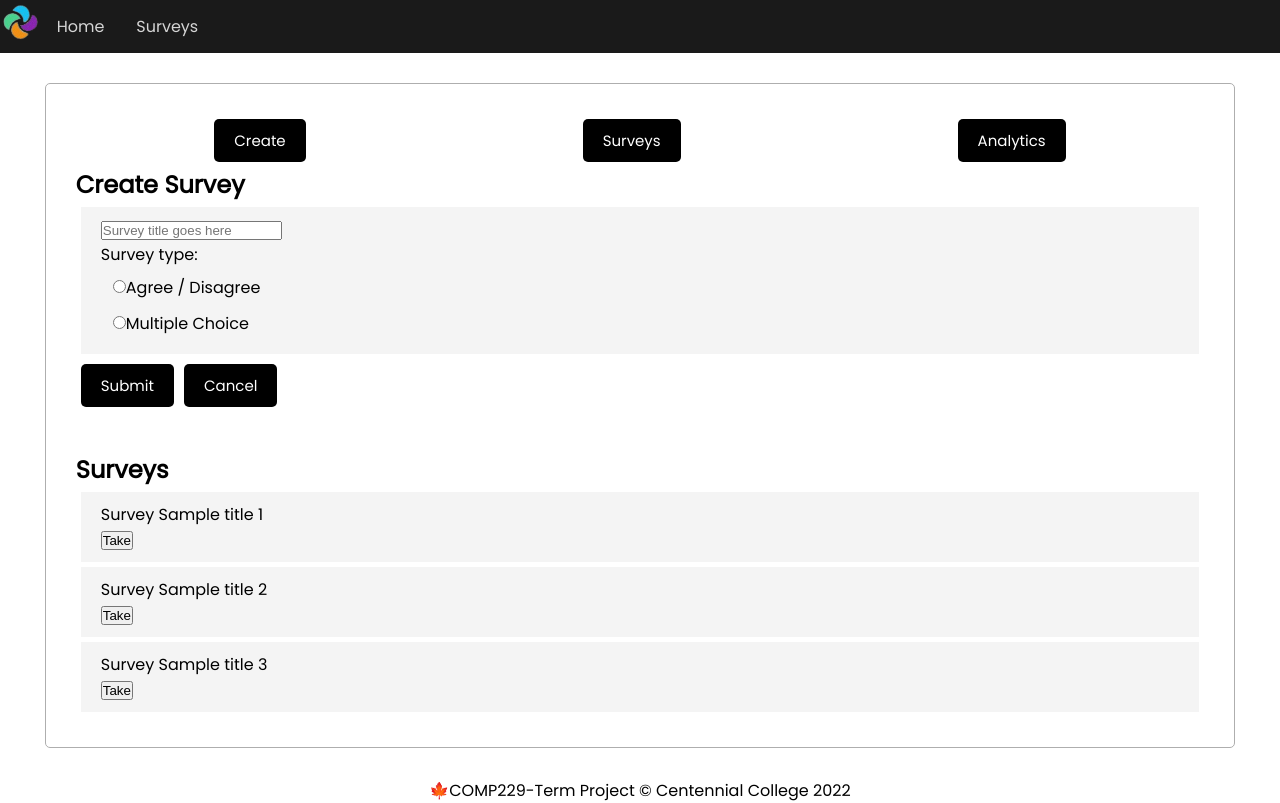
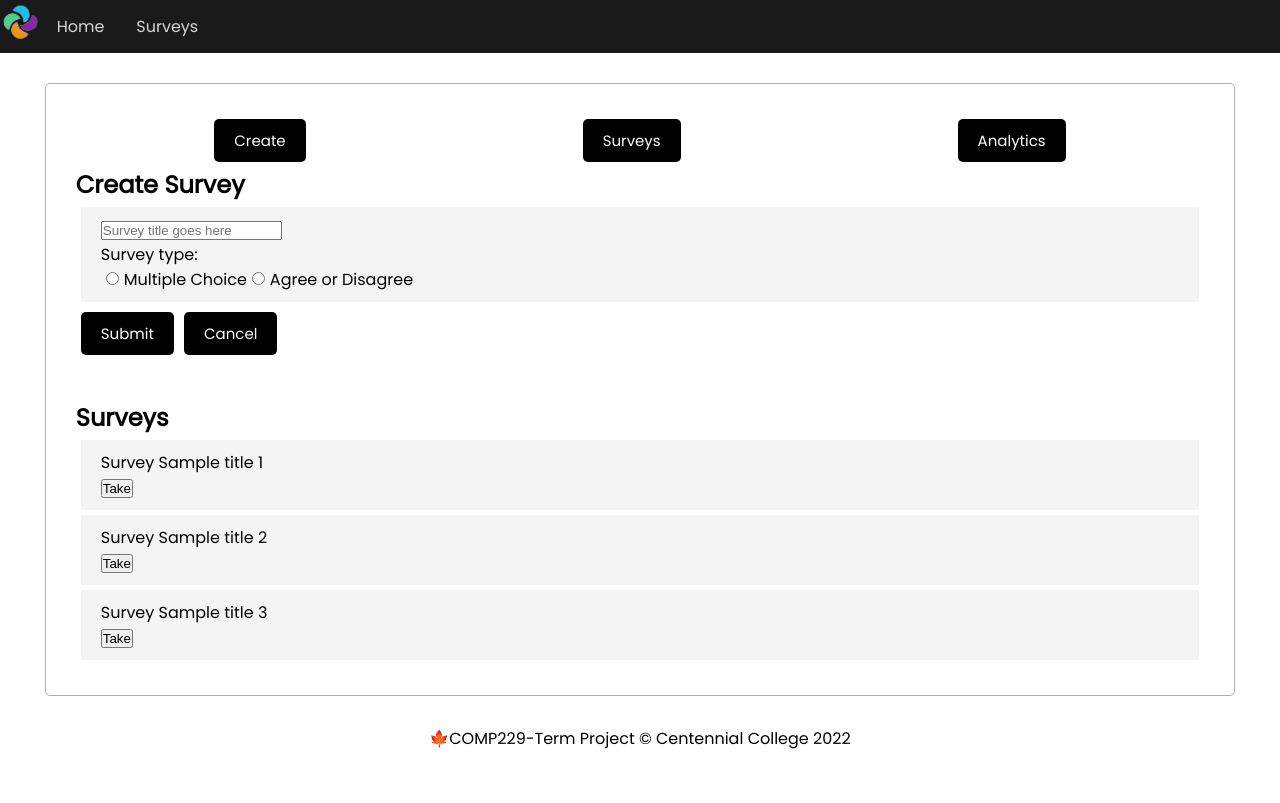
Before and after one commit to jmmunoz14/comp229-term-project, a React (Create React App) app: page / in a window 1280 px wide. Built offline with nearby package versions, Linux system fonts and the light colour scheme; data requests are answered from the project's data file.

Commit message:
radio buttons toggle

```diff
--- a/src/components/CreateSurvey.js
+++ b/src/components/CreateSurvey.js
@@ -1,4 +1,4 @@
-import React, { useState, useRef, useEffect } from 'react'
+import React, { useState, useRef } from 'react'
 import RadioButton from './RadioButton'
 const { v4: uuidv4 } = require('uuid')
 
@@ -6,7 +6,8 @@ const { v4: uuidv4 } = require('uuid')
 
 const CreateSurvey = () => {
 
-    const initializeSurveyFromType = {
+    //attributes
+    const initialValues = {
         id: null,
         surveyTitle: 'Survey title goes here',
         surveyType: {
@@ -15,71 +16,94 @@ const CreateSurvey = () => {
         }
     }
 
-    const [surveyFormType, setSurveyFormType] = useState(initializeSurveyFromType)
+    //Hooks => useState useRef
+    const [surveyForm, setSurveyForm] = useState(initialValues)
+    const surveyTitleFieldRef = useRef()
+    const agreeDisagreeRadioButtonRef = useRef()
+    const multipleChoiceRadioButtonRef = useRef()
 
 
-    function handleChange() {
-        alert('here')
+    //functions - onChanges
+    function onChangeSurveyTitle() {
+        const surveyTitleValue = surveyTitleFieldRef.current.value
+        let data = surveyForm //this (surveyForm) is immutable
+
+        data.surveyTitle = surveyTitleValue
+        //console.log(data)
+        setSurveyForm(data)
     }
-    function submitSurvey() {
-        let surveyTitleField = document.getElementById('surveyTitleFieldId')
-        let agreeDisagreeRadioButton = document.getElementById('agreeDisagreeRadioButtonId')
-        let multipleChoiseRadioButton = document.getElementById('multipleChoiseRadioButtonId')
 
-        alert('submitting')
+    function onChangesRadioButton() {
+        const agreeDisagreeValue = agreeDisagreeRadioButtonRef.current.checked
+        const multipleChoiceValue = multipleChoiceRadioButtonRef.current.checked
+        let dataPreprocessing = surveyForm //this (surveyForm) is immutable
+
+        //console.log(dataPreprocessing)
+
+        if (agreeDisagreeValue) {
+            dataPreprocessing.surveyType.agreeDisagree = true
+            dataPreprocessing.surveyType.multipleChoise = false
+            setSurveyForm(dataPreprocessing)
+        }
+
+        if (multipleChoiceValue) {
+            dataPreprocessing.surveyType.agreeDisagree = false
+            dataPreprocessing.surveyType.multipleChoise = true
+            setSurveyForm(dataPreprocessing)
+        }
+    }
 
 
-        setSurveyFormType({
-            id: uuidv4(),
-            surveyTitle: surveyTitleField.value,
-            surveyType: {
-                agreeDisagree: agreeDisagreeRadioButton.value,
-                multipleChoise: multipleChoiseRadioButton.value,
-            }
-        })
+    function onSubmitSurvey() {
+        alert('submitting')
+        let dataPreprocessing = surveyForm //this (surveyForm) is immutable
+        dataPreprocessing.id = uuidv4()
 
-        console.log(surveyFormType)
+        console.log(dataPreprocessing)
+        setSurveyForm(dataPreprocessing)
     }
 
+    //return
     return (
         <form className="add-form">
             <h2>Create Survey</h2>
             <div className="element">
-                <input id='surveyTitleFieldId' type="text" name="name" placeholder={surveyFormType.surveyTitle} />
+
+                <input type="text"
+                    name="name"
+                    ref={surveyTitleFieldRef}
+                    placeholder={surveyForm.surveyTitle}
+                    onChange={onChangeSurveyTitle}
+                />
 
                 <p>Survey type:</p>
-                <div className="radio-button" id='agreeDisagreeRadioButtonId'>
-                    <RadioButton
-                        label="Agree / Disagree"
-                        value={surveyFormType.surveyType.agreeDisagree}
-                        onChange={handleChange}
+                <label>
+                    <input type="radio"
+                        className="radio-button"
+                        name="name"
+                        ref={agreeDisagreeRadioButtonRef}
+                        onChange={onChangesRadioButton}
                     />
-                </div>
-                <div className="radio-button" id='multipleChoiseRadioButtonId'>
-                    <RadioButton
-                        label="Multiple Choice"
-                        value={surveyFormType.surveyType.multipleChoise}
-                        onChange={handleChange}
+                    Multiple Choice
+                </label>
+                <label>
+                    <input type="radio"
+                        className="radio-button"
+                        name="name"
+                        ref={multipleChoiceRadioButtonRef}
+                        onChange={onChangesRadioButton}
                     />
-                </div>
+                    Agree or Disagree
+                </label>
+
             </div>
-            <button className="btn" onClick={submitSurvey}>Submit</button>
+
+            <button className="btn" onClick={onSubmitSurvey}>Submit</button>
             <button className="btn">Cancel</button>
         </form>
 
     );
 
-
-
-    function submitButtonOnClick(e) {
-        console.log(e)
-    }
-
-    function cancelButtonOnClick(e) {
-        console.log(e)
-    }
-
-
 }
 
 export default CreateSurvey;
--- a/src/components/SurveyList.js
+++ b/src/components/SurveyList.js
@@ -16,24 +16,18 @@ const SurveyList = () => {
 
 
     useEffect(() => {
-        const getTasks = async () => {
+        const getSurveys = async () => {
           const dataFromServer = await surveysData()
           setSurveyData(dataFromServer)
         }
 
-        getTasks()
+        getSurveys()
       }, [])
-      //console.log(surveyData)
-
-
-
-
 
     return (
         <div>
             <h2>Surveys</h2>
             {surveyData.map((dataElement) => {
-
                 return (
 
                     <div className="element" key={dataElement.id} >
```
